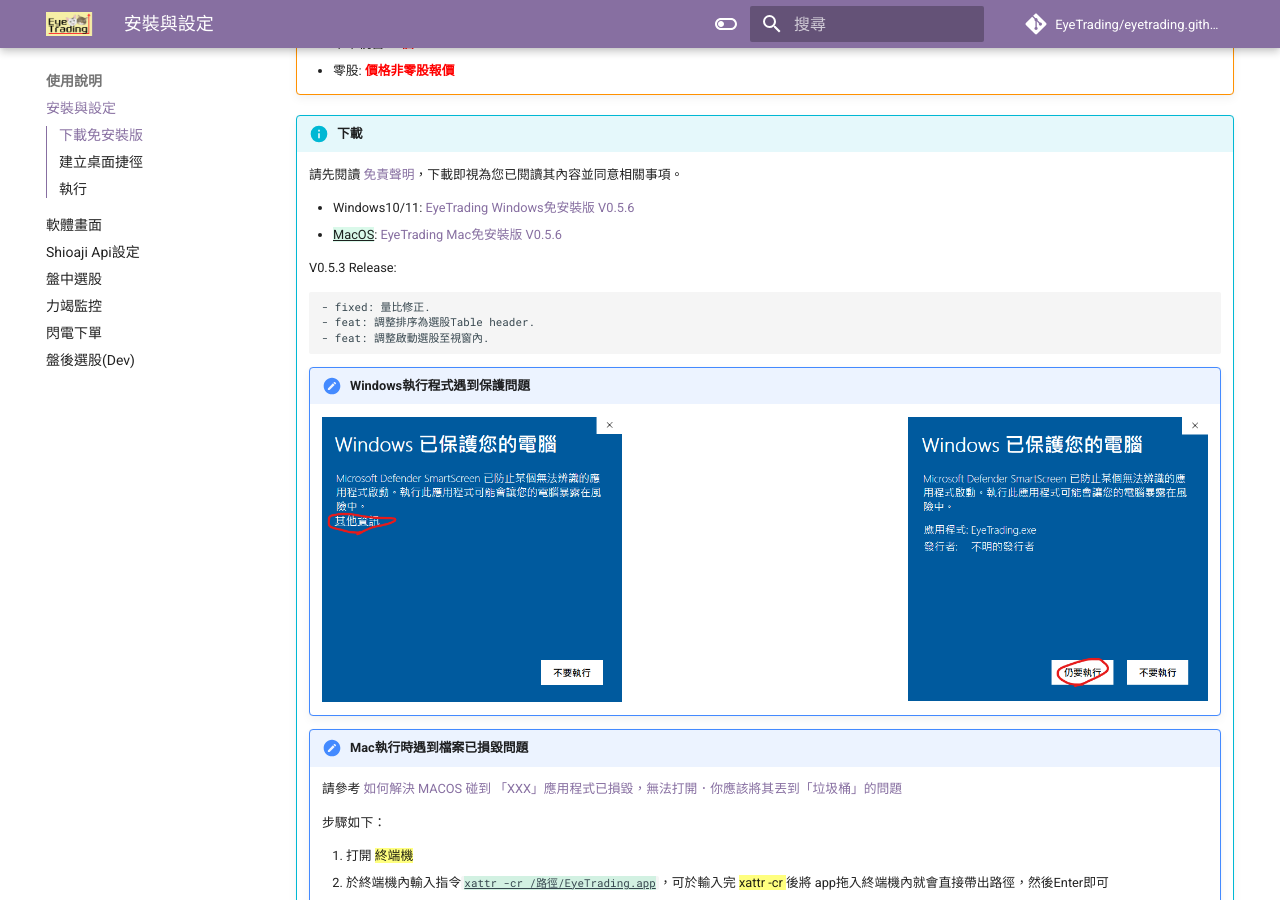
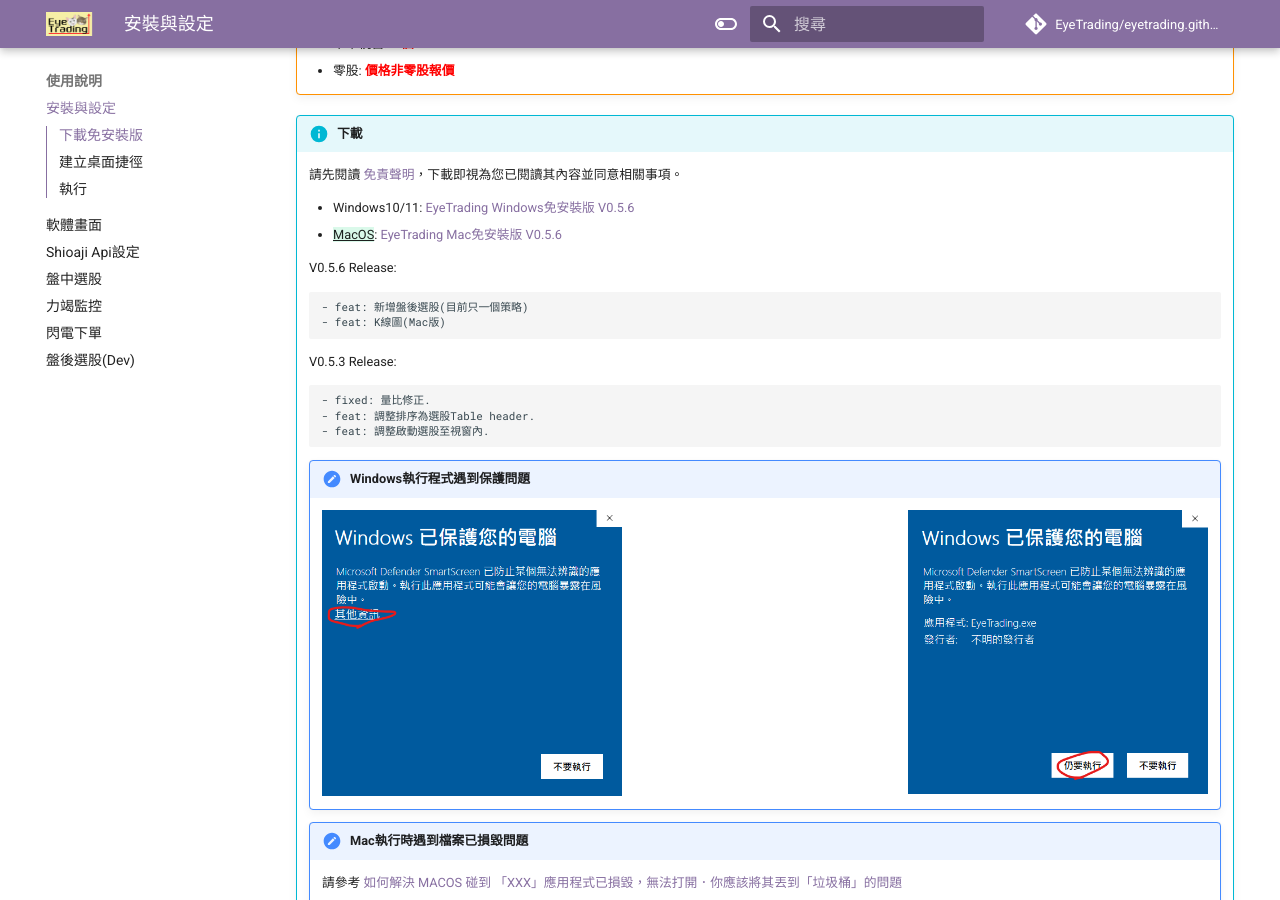
Before and after one commit to EyeTrading/eyetrading.github.io, an MkDocs documentation site: the page built from docs/guides/index.md, in a window 1280 px wide and 900 px high, scrolled down 457 px. Built offline with MkDocs 1.6.1 and Material for MkDocs 9.7.7, drawn with Linux system fonts in a browser that asks for light colours; comment, search, counter and statistics services are not loaded.

Commit message:
Update index.md

```diff
--- a/docs/guides/index.md
+++ b/docs/guides/index.md
@@ -17,6 +17,11 @@
 
     - Windows10/11: [EyeTrading Windows免安裝版 V0.5.6](https://github.com/EyeTrading/EyeTrading_win/archive/refs/heads/main.zip)
     - {++MacOS++}: [EyeTrading Mac免安裝版 V0.5.6](https://github.com/EyeTrading/EyeTrading_mac/archive/refs/heads/main.zip)
+
+    V0.5.6 Release:
+
+        - feat: 新增盤後選股(目前只一個策略)
+        - feat: K線圖(Mac版)
 
     V0.5.3 Release:
 
```
